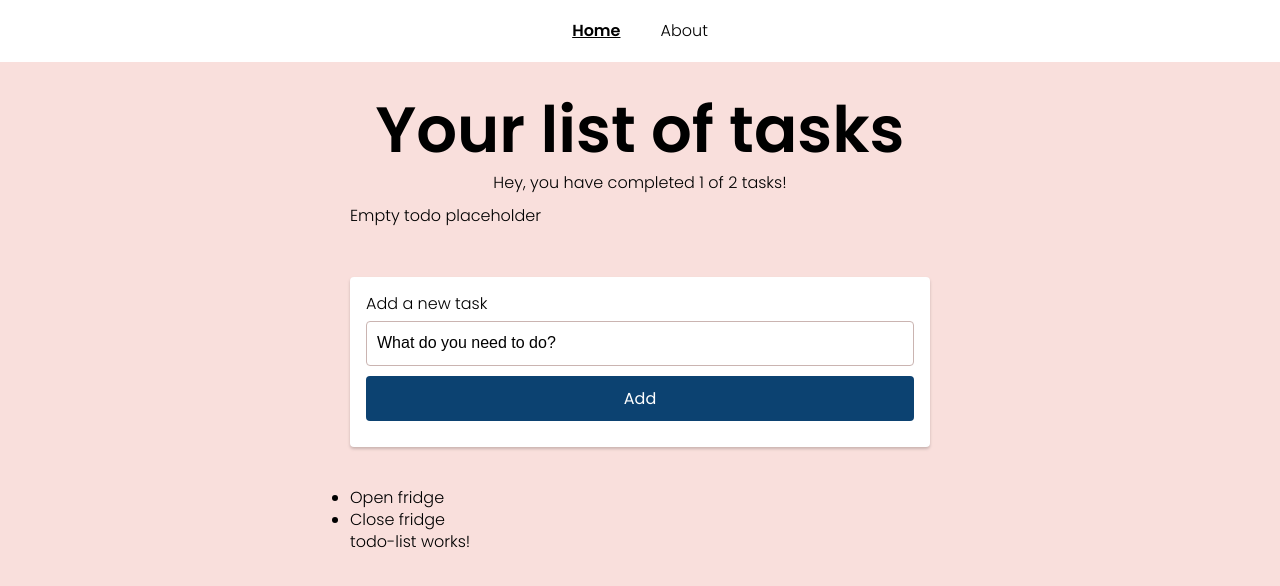
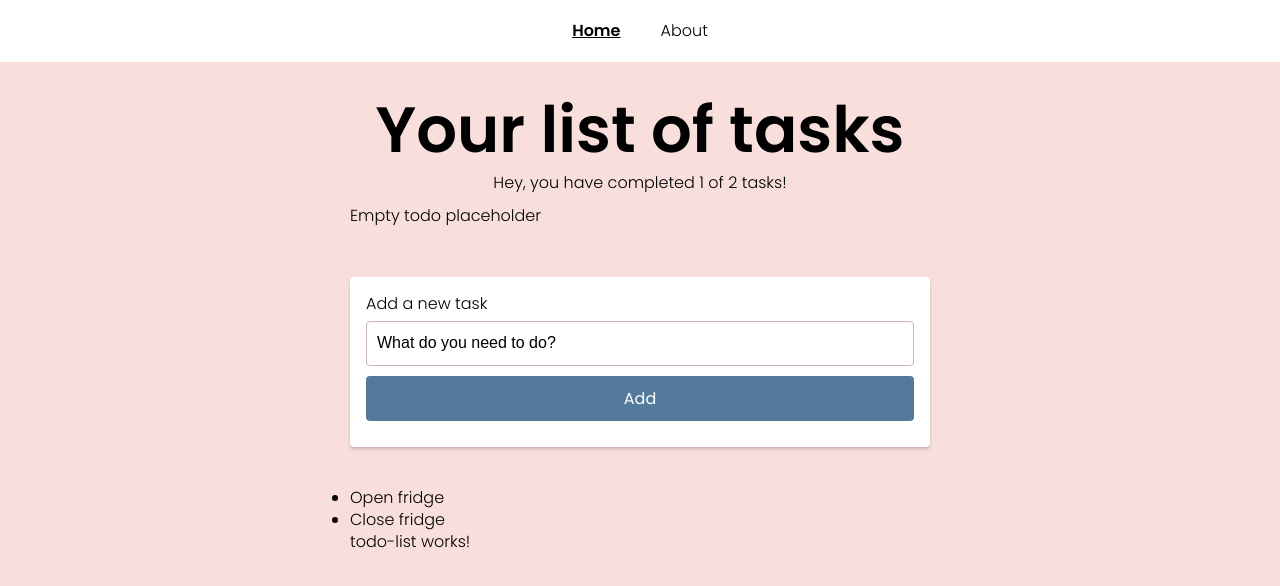
Before and after one commit to zarasyversen/angular-todo, an Angular app: page /todos in a window 1280 px wide. Shown: the top 586 px of the page. Built offline with nearby package versions, Linux system fonts and the light colour scheme.

Commit message:
Update new todo validation

```diff
--- a/src/app/todos/todo-new/todo-new.component.css
+++ b/src/app/todos/todo-new/todo-new.component.css
@@ -32,3 +32,9 @@
   flex-basis: 100%;
   margin: 10px 0;
 }
+
+.addTodoForm__button[disabled] {
+  opacity: .7;
+  cursor: not-allowed;
+  pointer-events: none;
+}
--- a/src/app/todos/todo-new/todo-new.component.html
+++ b/src/app/todos/todo-new/todo-new.component.html
@@ -1,5 +1,5 @@
 <div class="addTodo" [class.addTodoEmpty]="!hasTodos">
-  <form class="addTodoForm" (ngSubmit)="onSubmit()" #addForm="ngForm">
+  <form class="addTodoForm" (ngSubmit)="onSubmit()" #todoForm="ngForm">
     <label for="new-todo" class="addTodoForm__label">Add a new task</label>
     <input
       type="text"
@@ -7,8 +7,9 @@
       id="title"
       placeholder="What do you need to do?"
       class="input-text"
+      required
       [(ngModel)]="model.title"
     />
-    <button class="button addTodoForm__button">Add</button>
+    <button class="button addTodoForm__button" [disabled]="!todoForm.form.valid || !model.title.trim()">Add</button>
   </form>
 </div>
--- a/src/app/todos/todo-new/todo-new.component.ts
+++ b/src/app/todos/todo-new/todo-new.component.ts
@@ -11,10 +11,19 @@ export class TodoNewComponent {
 
   @Output() onTodoAdded = new EventEmitter<TodoItem>();
 
-  model = new TodoItem(Date.now(), '', false);
+  model = this.newModel();
 
   onSubmit() {
+    if (!this.model.title?.trim()) {
+      return;
+    }
+
     this.onTodoAdded.emit(this.model);
+    this.model = this.newModel();
+  }
+
+  newModel(): TodoItem {
+    return new TodoItem(Date.now(), '', false);
   }
 
 }
```
